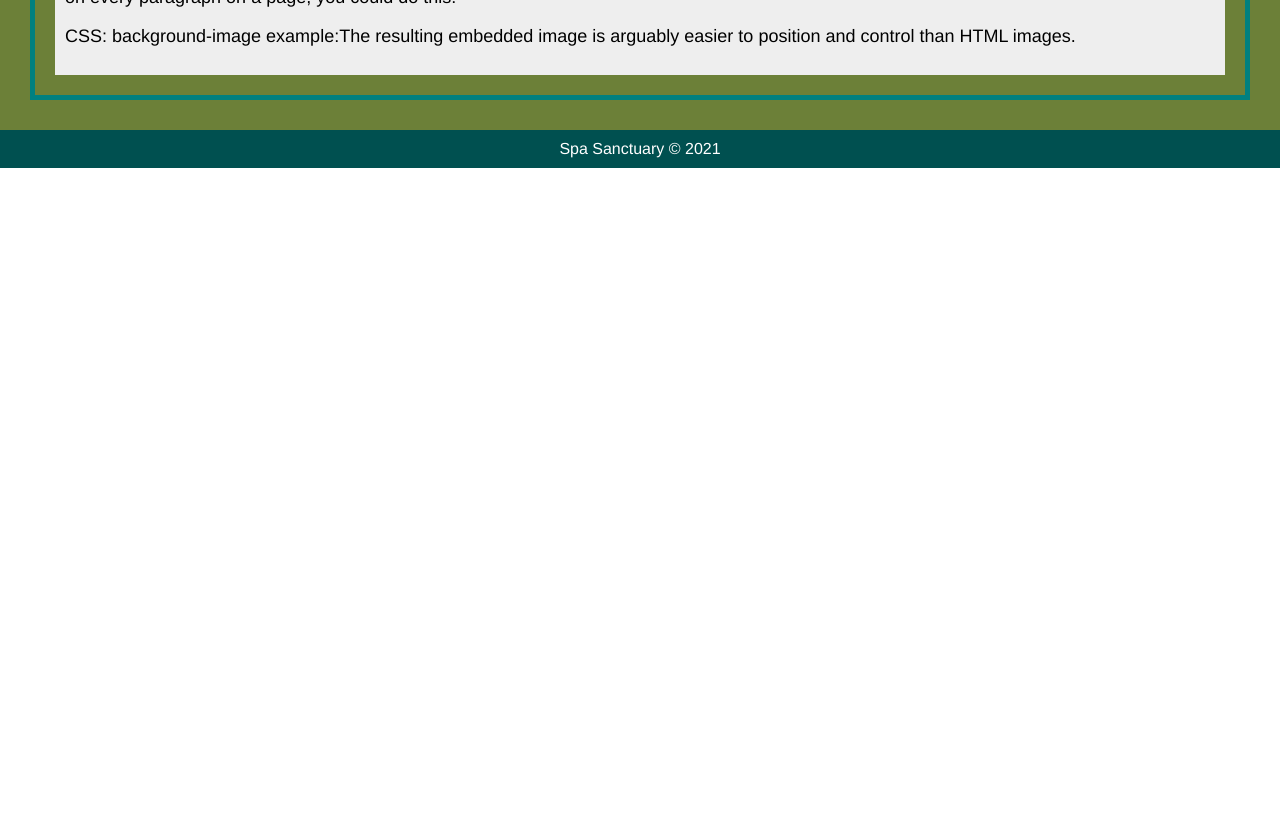
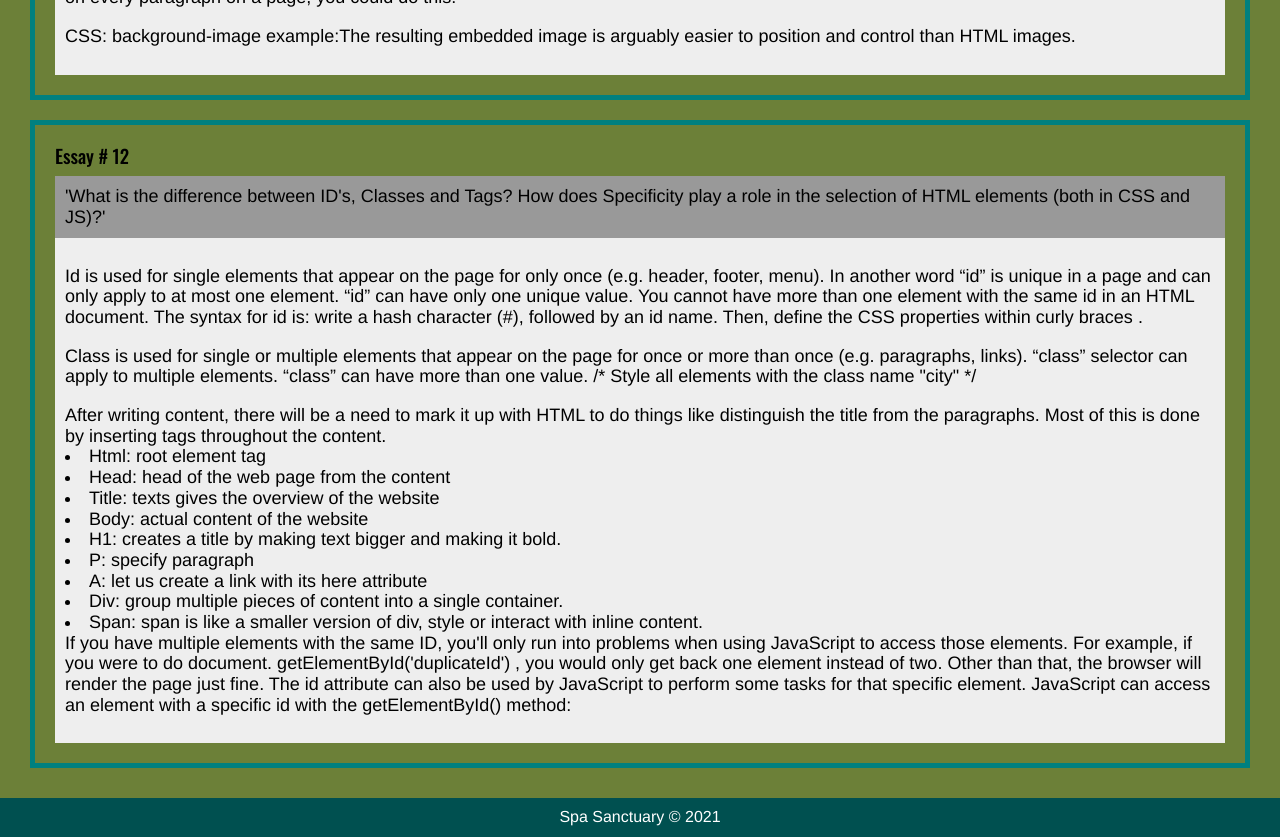
Before and after one commit to nickbatkhan/uclax_web1_summer21, a React (Create React App) app: page /homework in a window 1280 px wide. Shown: the part 5920-6757 px from the top of the page. Before the commit the page ends 6088 px from the top, so only its background shows below. Built offline with nearby package versions, Linux system fonts and the light colour scheme.

Commit message:
HW12 updated

```diff
--- a/src/React/Homework/Homework.jsx
+++ b/src/React/Homework/Homework.jsx
@@ -261,6 +261,58 @@ const Homework = () => {
                     The resulting embedded image is arguably easier to position and control than HTML images.
                 </p>
             </Essay>
+
+            <Essay
+                number = { 12 }
+                question= {"'What is the difference between ID's, Classes and Tags? How does Specificity play a role in the selection of HTML elements (both in CSS and JS)?'"}
+            >
+
+                <p>
+                Id is used for single elements that appear on the page for only once (e.g. header, footer, menu). In another word “id” is unique in a page and can only apply to at most one element. “id” can have only one unique value. You cannot have more than one element with the same id in an HTML document.
+                The syntax for id is: write a hash character (#), followed by an id name. Then, define the CSS properties within curly braces {}.
+                {/* {#myHeader {
+                    background-color: lightblue;
+                    color: black;
+                    padding: 40px;
+                    text-align: center;
+                }} */}
+                </p>
+                <p>
+                Class is used for single or multiple elements that appear on the page for once or more than once (e.g. paragraphs, links). “class” selector can apply to multiple elements. “class” can have more than one value.
+
+                /* Style all elements with the class name "city" */
+                {/* .city {
+                    background-color: tomato;
+                    color: white;
+                    padding: 10px;
+                    } */}
+
+                </p>
+                <p>
+                After writing content, there will be a need to mark it up with HTML to do things like distinguish the title from the paragraphs. Most of this is done by inserting tags throughout the content.
+
+                    <li>Html: root element tag</li>
+                    <li>Head: head of the web page from the content</li>
+                    <li>Title: texts gives the overview of the website</li>
+                    <li>Body: actual content of the website</li>
+                    <li>H1: creates a title by making text bigger and making it bold.</li>
+                    <li>P: specify paragraph</li>
+                    <li>A: let us create a link with its here attribute</li>
+                    <li>Div: group multiple pieces of content into a single container.</li>
+                    <li>Span: span is like a smaller version of div, style or interact with inline content.</li>
+
+                If you have multiple elements with the same ID, you'll only run into problems when using JavaScript to access those elements. For example, if you were to do document. getElementById('duplicateId') , you would only get back one element instead of two. Other than that, the browser will render the page just fine.
+
+
+                The id attribute can also be used by JavaScript to perform some tasks for that specific element. JavaScript can access an element with a specific id with the getElementById() method:
+
+                {/* <script>
+                function displayResult() {
+                  document.getElementById("myHeader").innerHTML = "Have a nice day!";
+                }
+                </script> */}
+                </p>
+            </Essay>
         </div>
 
     );
```
